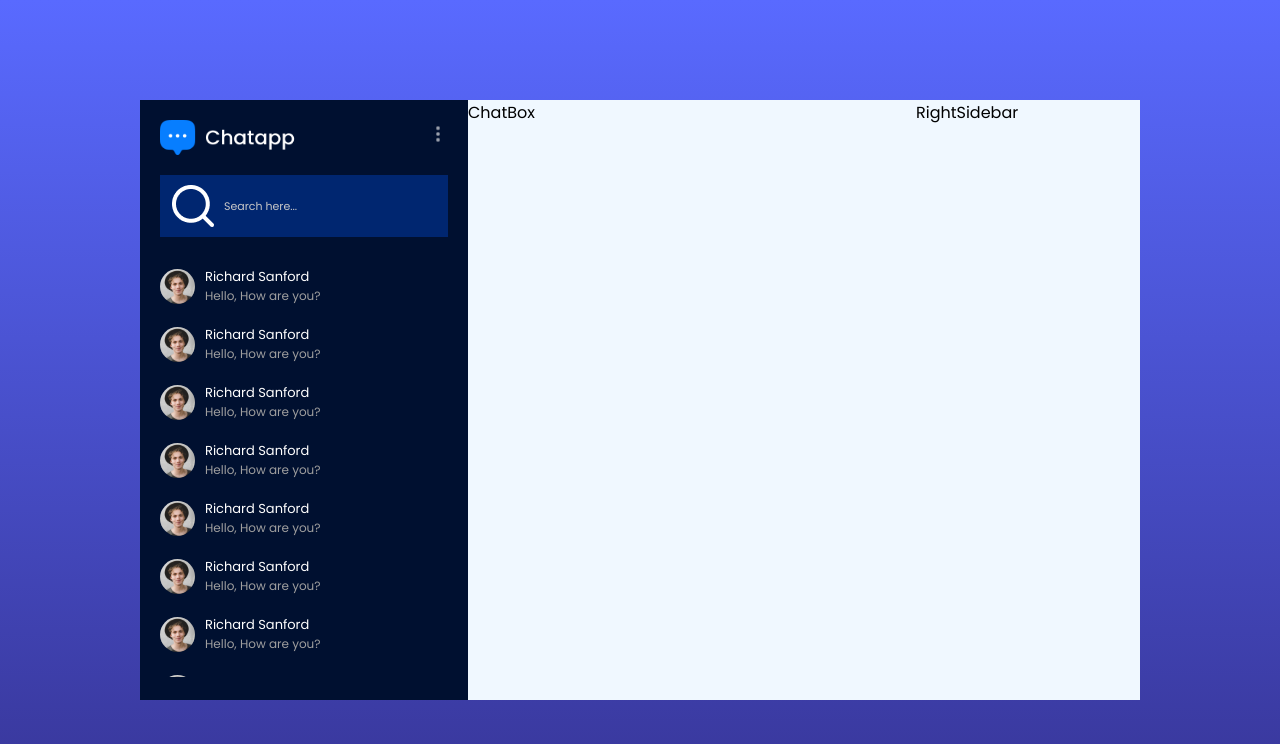
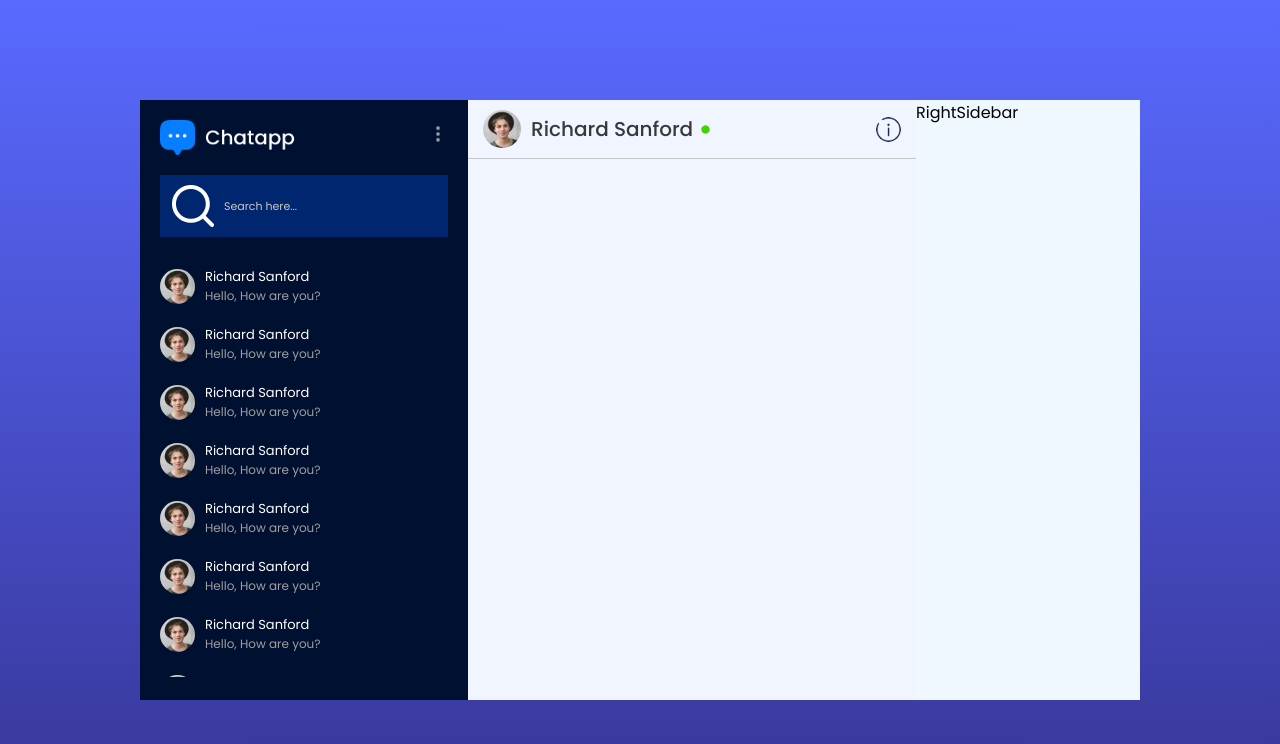
Before and after one commit to Nikesh514/Chat-App, a React (Vite) app: page /chat in a window 1280 px wide. Shown: the top 744 px of the page. Built offline with nearby package versions, Linux system fonts and the light colour scheme.

Commit message:
top-section of chat box completed

```diff
--- a/src/components/ChatBox/ChatBox.css
+++ b/src/components/ChatBox/ChatBox.css
@@ -0,0 +1,29 @@
+.chat-box{
+    height: 75vh;
+    position: relative;
+    background-color: #f1f5ff;
+}
+.chat-user{
+    padding: 10px 15px;
+    display: flex;
+    align-items: center;
+    gap: 10px;
+    border-bottom: 1px solid #c6c6c6;
+}
+.chat-user img{
+    width: 25px;
+    border-radius: 50%;
+}
+.chat-user img:first-child{
+    width: 38px;
+    aspect-ratio: 1/1;
+}
+.chat-user p{
+    flex: 1;
+    font-weight: 500;
+    font-size: 20px;
+    color: #393939;
+    display: flex;
+    align-items: center;
+    gap: 5px;
+}
--- a/src/components/ChatBox/ChatBox.jsx
+++ b/src/components/ChatBox/ChatBox.jsx
@@ -1,9 +1,16 @@
 import React from 'react'
 import './ChatBox.css'
+import assets from '../../assets/assets'
 
 const ChatBox = () => {
   return (
-    <div>ChatBox</div>
+    <div className='chat-box'>
+      <div className="chat-user">
+        <img src={assets.profile_img} alt="" />
+        <p>Richard Sanford <img className='dot' src={assets.green_dot} alt="" /></p>
+        <img src={assets.help_icon} className='help' alt="" />
+      </div>
+    </div>
   )
 }
 
--- a/src/index.css
+++ b/src/index.css
@@ -9,3 +9,6 @@
 ::-webkit-scrollbar {
   display: none;
 }
+img.dot{
+  width: 15px !important ;
+}
```
